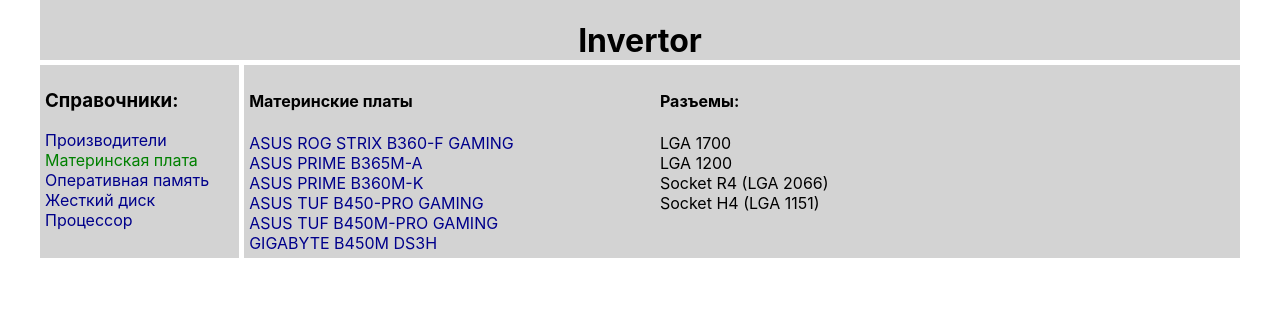
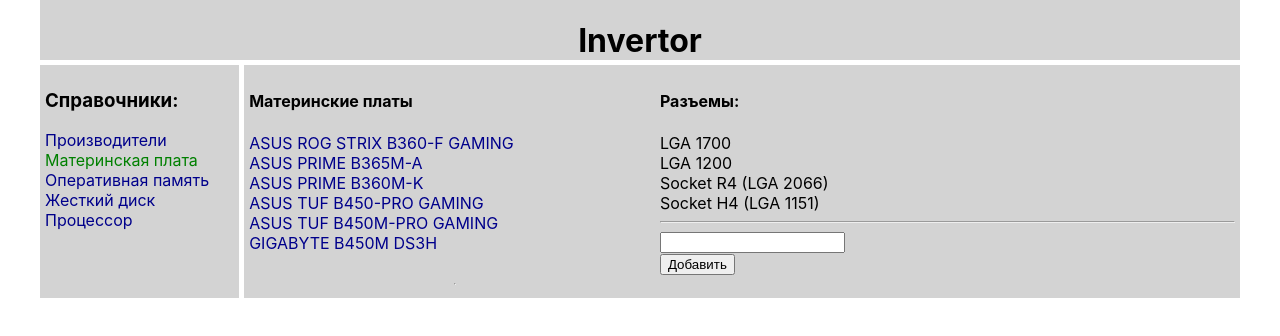
Before and after one commit to andropovdv/r_invert, a React (Create React App) app: page /mboards in a window 1280 px wide. Shown: the top 336 px of the page. Built offline with nearby package versions, Linux system fonts and the light colour scheme.

Commit message:
отработал взаимодествие с интефейсом (onClick, ref) -- урок 31

```diff
--- a/src/App.js
+++ b/src/App.js
@@ -1,5 +1,5 @@
 import React from 'react';
-import { BrowserRouter, Route } from 'react-router-dom';
+import { Route } from 'react-router-dom';
 import './App.css';
 import Header from './componets/Header/Header';
 import MBoards from './componets/MBoards/MBoards';
@@ -12,7 +12,6 @@
 const App = (props) => {
 
   return (
-    <BrowserRouter>
     <div className='app-wrapper'>
       <Header />
       <Navbar />
@@ -24,7 +23,6 @@
         <Route path='/cpus' render={() => <Cpus cpusData={props.state.cpuPage.cpusData} />} />
       </div>
     </div>
-    </BrowserRouter>
   );
 }
 
--- a/src/componets/Cpus/CpuItem/CpuItem.jsx
+++ b/src/componets/Cpus/CpuItem/CpuItem.jsx
@@ -1,6 +1,6 @@
 import React from 'react';
 import { NavLink } from 'react-router-dom';
-import s from './CpusItem.module.css'
+import s from './CpuItem.module.css'
 
 const CpuItem = (props) => {
     let path = "/cpus/" + props.id
--- a/src/componets/Cpus/Cpus.jsx
+++ b/src/componets/Cpus/Cpus.jsx
@@ -10,6 +10,16 @@
 
     );
 
+    let newVendor = React.createRef();
+    let newModel = React.createRef();
+
+    let addCpu = () => {
+        let textVendor = newVendor.current.value;
+        let textModel = newModel.current.value;
+        alert(textVendor + ' ' + textModel)
+    }
+
+
     return (
         <div className={s.cpus}>
             <div className={s.cpu_items}>
@@ -20,24 +30,17 @@
                 <div className={s.item}>
                     <b>Добавить</b>
                 </div>
-                <div className={s.item}>
-                    <textarea></textarea>
-                </div>
-                <div className={s.item}>
-                    <button>Добавить</button>
-                </div>
-                {/* TODO доработать добавление по полям state */}
                 <hr />
                 <div className={s.item}>
                     <label>Производитель</label>
-                    <input />
+                    <input ref={newVendor} />
                 </div>
                 <div className={s.item}>
                     <label>Модель</label><br />
-                    <input />
+                    <input ref={newModel} />
                 </div>
                 <div>
-                    <button>Добавить</button>
+                    <button onClick={addCpu}>Добавить</button>
                 </div>
 
             </div>
--- a/src/componets/MBoards/MBoards.jsx
+++ b/src/componets/MBoards/MBoards.jsx
@@ -21,6 +21,12 @@
         )
     })
 
+let newSoket = React.createRef();
+let addSoket = () => {
+    let textSoket = newSoket.current.value;
+    alert(textSoket)
+}
+
     return (
         <div className={s.mboards}>
             <div className={s.mboard_items}>
@@ -31,8 +37,19 @@
                 <div className={s.item}>
                     <h4>Разъемы:</h4>
                 </div>
-                {soketElements}
+                <div>
+                    {soketElements}
+                </div>
+                <div>
+                    <hr/>
+                    <input ref={newSoket}/>
+                </div>
+                <div>
+                    <button onClick={addSoket}>Добавить</button>
+                </div>
             </div>
+            <hr />
+
         </div>
     )
 }
--- a/src/componets/Record/MyVendor/MyVendor.jsx
+++ b/src/componets/Record/MyVendor/MyVendor.jsx
@@ -11,14 +11,28 @@
         )
     });
 
+    let newVendorName = React.createRef();
+    let newVendorFullName = React.createRef();
+
+    let addMboard = () => {
+        let textName = newVendorName.current.value;
+        let textFullName = newVendorFullName.current.value;
+        alert(textName);
+    }
+
     return (
         <div>
             <div>
                 <div>
-                    <textarea></textarea>
+                    <label>Наименование: </label>
+                    <input ref={newVendorName} />
                 </div>
                 <div>
-                    <button>Добавить производителя</button>
+                    <label>Полное наименование: </label>
+                    <input ref={newVendorFullName} />
+                </div>
+                <div>
+                    <button onClick={addMboard}>Добавить производителя</button>
                 </div>
                 <div>
                     <i>Производители:</i>
--- a/src/index.js
+++ b/src/index.js
@@ -4,10 +4,13 @@
 import App from './App';
 import * as serviceWorker from './serviceWorker';
 import state from './bll/state'
+import { BrowserRouter } from 'react-router-dom';
 
 ReactDOM.render(
   <React.StrictMode>
-    <App state={state}/>
+    <BrowserRouter>
+      <App state={state} />
+    </BrowserRouter>
   </React.StrictMode>,
   document.getElementById('root')
 );
```
Also changed, not shown: src/componets/Cpus/CpuItem/CpuItem.module.css (renamed from src/componets/Cpus/CpuItem/CpusItem.module.css). Lines whose indentation alone changed are shown as unchanged.
